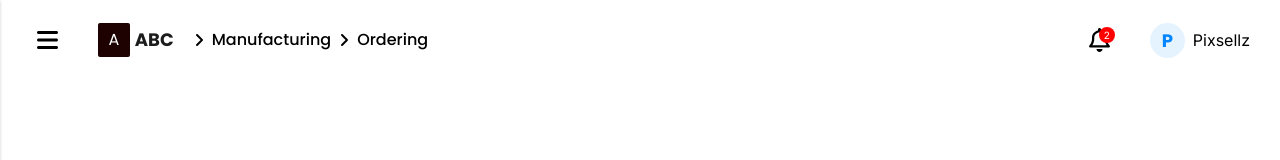
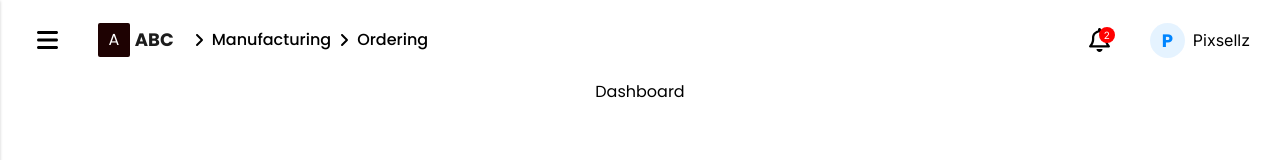
Before and after one commit to webperside/course-erp-front, a React (Create React App) app: page /dashboard in a window 1280 px wide. Shown: the top 160 px of the page. Built offline with nearby package versions, Linux system fonts and the light colour scheme.

Commit message:
React Routing

```diff
--- a/src/App.js
+++ b/src/App.js
@@ -1,18 +1,16 @@
 import React from 'react';
-import { BrowserRouter as Router } from 'react-router-dom';
-import Sidebar from './shared/components/Sidebar/Sidebar';
-import Navbar from "./shared/components/Navbar/Navbar";
+import { RouterProvider } from 'react-router-dom';
 import { AppContextProvider } from './shared/components/context/AppContext';
 import './tailwind.css'
+import Routes from './shared/routes/routes';
 
 function App() {
   return (
-    <Router>
+
       <AppContextProvider>
-        <Navbar />
-        <Sidebar />
+        <RouterProvider router={Routes} />
       </AppContextProvider>
-    </Router>
+
   );
 }
 
--- /dev/null
+++ b/src/shared/components/Main/MainLayout.jsx
@@ -0,0 +1,16 @@
+import React from 'react';
+import Navbar from '../Navbar/Navbar';
+import Sidebar from '../Sidebar/Sidebar';
+import { Outlet } from 'react-router-dom';
+
+const MainLayout = () => {
+    return (
+        <div>
+            <Navbar />
+            <Sidebar />
+            <Outlet />
+        </div>
+    );
+};
+
+export default MainLayout;
--- /dev/null
+++ b/src/shared/pages/dashboard/Dashboard.jsx
@@ -0,0 +1,9 @@
+import React from 'react'
+
+export default function Dashboard() {
+    return (
+        <div className='w-full h-auto flex justify-center items-center'>
+            Dashboard
+        </div>
+    )
+}
--- /dev/null
+++ b/src/shared/pages/forcast/Forcast.jsx
@@ -0,0 +1,9 @@
+import React from 'react'
+
+export default function Forcast() {
+    return (
+        <div className='w-full h-auto flex justify-center items-center'>
+            Forcast
+        </div>
+    )
+}
--- /dev/null
+++ b/src/shared/pages/orders/Orders.jsx
@@ -0,0 +1,9 @@
+import React from 'react'
+
+export default function  Orders() {
+    return (
+        <div className='w-full h-auto flex justify-center items-center'>
+            Orders
+        </div>
+    )
+}
--- /dev/null
+++ b/src/shared/pages/production-plan/ProductionPlan.jsx
@@ -0,0 +1,9 @@
+import React from 'react'
+
+export default function ProductionPlan() {
+    return (
+        <div className='w-full h-auto flex justify-center items-center'>
+            ProductionPlan
+        </div>
+    )
+}
--- /dev/null
+++ b/src/shared/pages/requests/Requests.jsx
@@ -0,0 +1,9 @@
+import React from 'react'
+
+export default function Requests() {
+    return (
+        <div className='w-full h-auto flex justify-center items-center'>
+            Requests
+        </div>
+    )
+}
--- /dev/null
+++ b/src/shared/pages/shop-floor/ShopFloor.jsx
@@ -0,0 +1,9 @@
+import React from 'react'
+
+export default function ShopFloor() {
+    return (
+        <div className='w-full h-auto flex justify-center items-center'>
+            ShopFloor
+        </div>
+    )
+}
--- /dev/null
+++ b/src/shared/routes/routes.jsx
@@ -0,0 +1,43 @@
+import { createBrowserRouter } from "react-router-dom";
+import MainLayout from "../components/Main/MainLayout";
+import Dashboard from "../pages/dashboard/Dashboard";
+import Orders from "../pages/orders/Orders";
+import Requests from "../pages/requests/Requests";
+import ShopFloor from "../pages/shop-floor/ShopFloor";
+import ProductionPlan from "../pages/production-plan/ProductionPlan";
+import Forcast from "../pages/forcast/Forcast";
+
+const Routes = createBrowserRouter([
+    {
+        path: "/",
+        element: <MainLayout />,
+        children: [
+            {
+                path: "dashboard",
+                element: <Dashboard />
+            },
+            {
+                path: "orders",
+                element: <Orders />
+            },
+            {
+                path: "requests",
+                element: <Requests />
+            },
+            {
+                path: "shop-floor",
+                element: <ShopFloor />
+            },
+            {
+                path: "production-plan",
+                element: <ProductionPlan />
+            },
+            {
+                path: "forcast",
+                element: <Forcast />
+            }
+        ]
+    }
+]);
+
+export default Routes;
```
